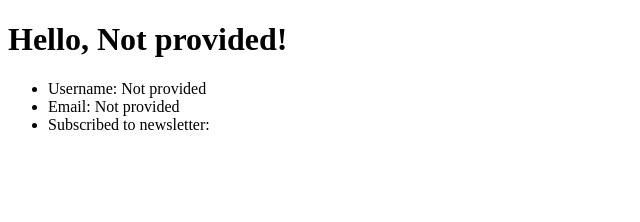
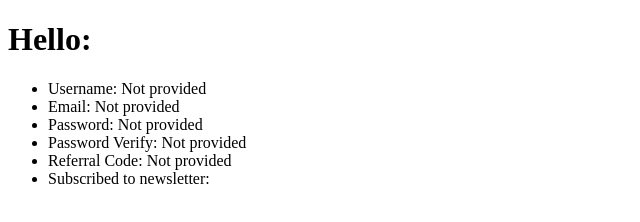
Before and after one commit to dracaena-daddy/COSC617-Advanced-Web-Dev, a plain HTML site: page Assignment0/tueats_completed.html in a window 1280 px wide. Shown: the whole page, without its empty margins (0-640 px from the left). Drawn offline with Linux system fonts and the light colour scheme.

Commit message:
Completed implementation to show all account information and to verify that the passwords match

```diff
--- a/Assignment0/tueats_completed.html
+++ b/Assignment0/tueats_completed.html
@@ -11,12 +11,14 @@
 </head>
 
 <body>
-    <h1>Hello, <span id="display-username1"></span>!</h1>
+    <h1>Hello:</h1>
     <ul>
-        <li>Username: <span id="display-username2"></span></li>
+        <li>Username: <span id="display-username"></span></li>
         <li>Email: <span id="display-email"></span></li>
+        <li>Password: <span id = "display-password"></span></li>
+        <li>Password Verify: <span id = "display-verify"></span></li>
+        <li>Referral Code: <span id = "display-referral"></span></li>
         <li>Subscribed to newsletter: <span id="display-newsletter"></span></li>
-
     </ul>
     <script>
         document.addEventListener("DOMContentLoaded", function () {
@@ -24,16 +26,17 @@
             const username = sessionStorage.getItem("username") || "Not provided";
             const email = sessionStorage.getItem("email") || "Not provided";
             const referral = sessionStorage.getItem("referral") || "Not provided";
-            const newsletter = sessionStorage.getItem("newsletter") === "true" ? "Yes" : "No";
+            const newsletter = sessionStorage.getItem("newsletter");
+            const password = sessionStorage.getItem("password") || "Not provided";
+            const passwordVerify = sessionStorage.getItem("verify-password") || "Not provided";
 
             // Display the stored values on the page
-            document.getElementById("display-username1").textContent = username;
-            document.getElementById("display-username2").textContent = username;
+            document.getElementById("display-username").textContent = username;
             document.getElementById("display-email").textContent = email;
-            // document.getElementById("display-referral").textContent = referral;
-            if (newsletter === true) {
-                document.getElementById("display-newsletter").textContent = newsletter
-            }
+            document.getElementById("display-newsletter").textContent = newsletter;
+            document.getElementById("display-password").textContent = password;
+            document.getElementById("display-verify").textContent = passwordVerify;
+            document.getElementById("display-referral").textContent = referral;
         });
     </script>
 </body>
```
Also changed, not shown: Assignment0/tueats.html (+10 -5 lines).
